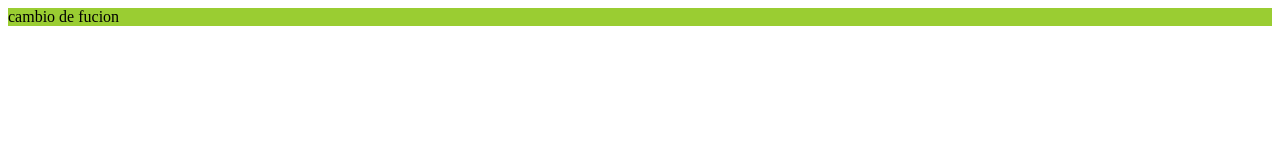
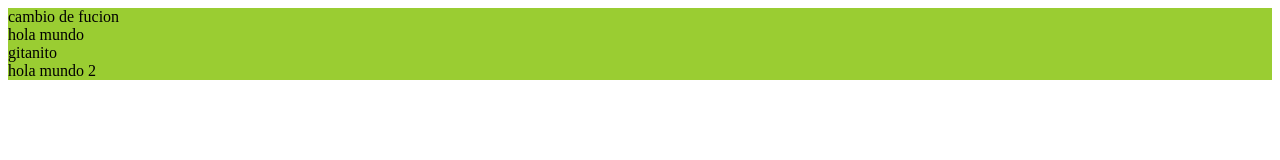
Before and after one commit to Daryl220/prueba1, a plain HTML site: page index.html in a window 1280 px wide. Drawn offline with Linux system fonts and the light colour scheme.

Commit message:
se agregaron div's

```diff
--- a/index.html
+++ b/index.html
@@ -11,5 +11,14 @@
     <div class="container">
         cambio de fucion
     </div>
+    <div class="container">
+        hola mundo
+    </div>
+    <div class="container">
+        gitanito
+    </div>
+    <div class="container">
+        hola mundo 2
+    </div>
 </body>
 </html>
```
